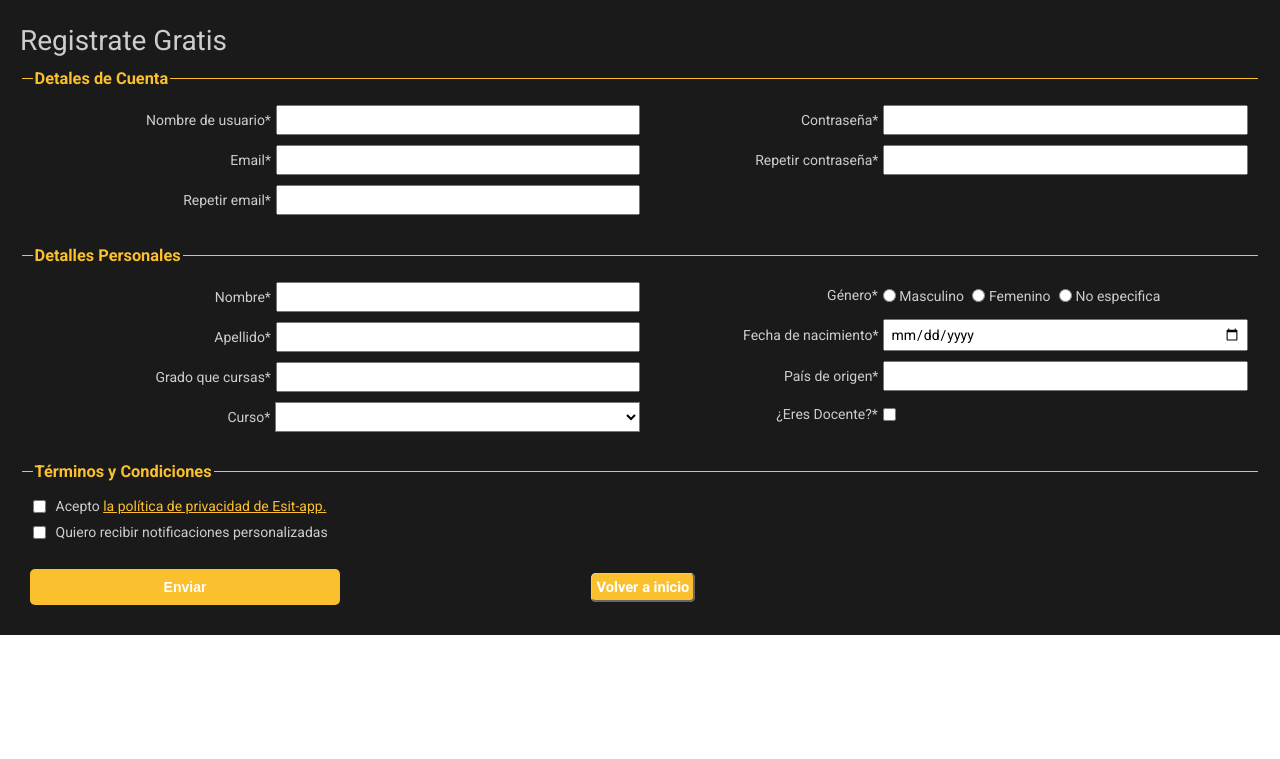
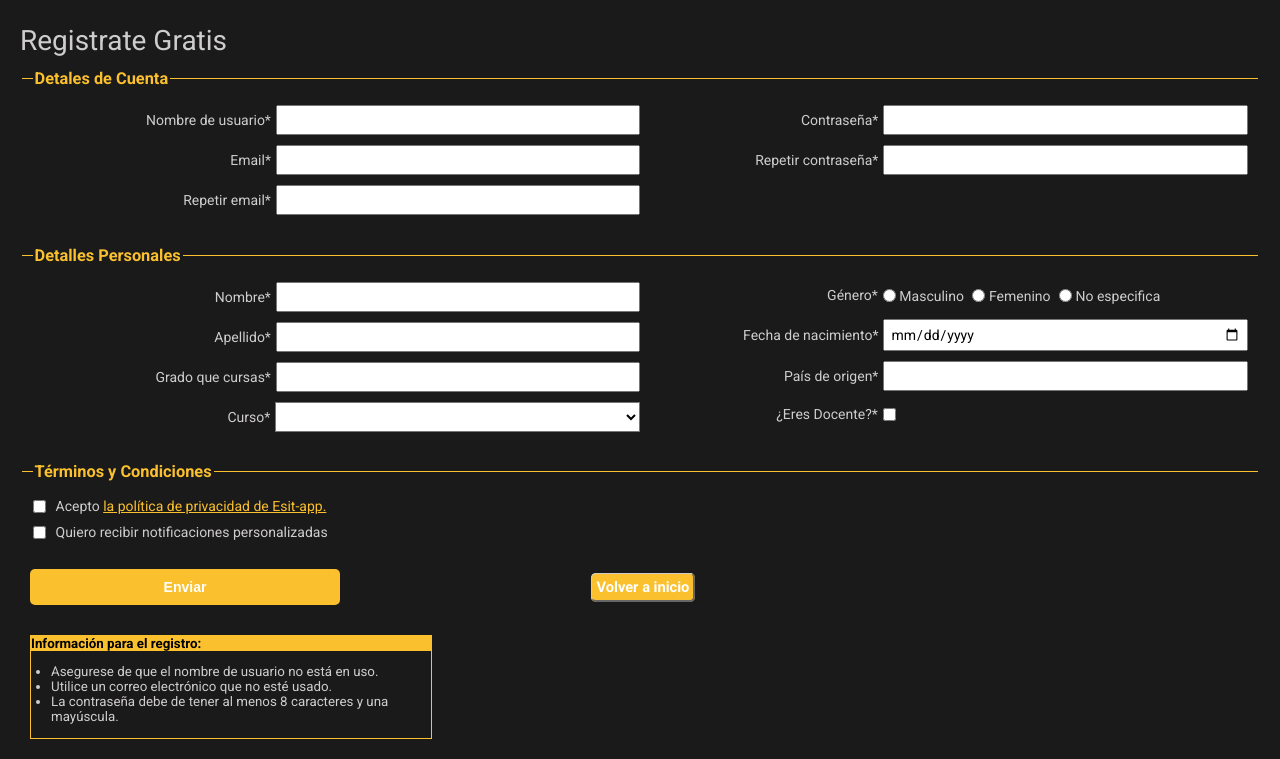
Before and after one commit to JoelULL/Proyecto-UyA-Grupo6, a plain HTML site: page pages/register.html in a window 1280 px wide. Shown: the part 210-969 px from the top of the page. Before the commit the page ends 845 px from the top, so only its background shows below. Drawn offline with Linux system fonts and the light colour scheme.

Commit message:
register html done

```diff
--- a/pages/register.html
+++ b/pages/register.html
@@ -89,5 +89,17 @@
       <a href="index.html" class="enlaceboton">Volver a inicio</a>
     </form>
     </div>
+      <div id=tabla3>
+        <div id=cabtab3>
+        Información para el registro:
+        </div>
+        <div id=cuerpotab3>
+         <ul>
+           <li type="disc">Asegurese de que el nombre de usuario no está en uso.</li>
+           <li type="disc">Utilice un correo electrónico que no esté usado.</li>
+           <li type="disc">La contraseña debe de tener al menos 8 caracteres y una mayúscula.</li>
+         </ul>
+        </div>
+      </div>
   </body>
 </html>
--- a/styles/css/login-style.css
+++ b/styles/css/login-style.css
@@ -29,7 +29,7 @@ html, body {
     }
     h1 {
     text-align:center;
-    fone-size:18;
+    fone-size: 18;
     }
     .formcontainer {
     text-align: center;
--- a/styles/css/register-style.css
+++ b/styles/css/register-style.css
@@ -44,6 +44,7 @@ img.logo {
 
 html, body {
     min-height: 100%;
+    background-color: #1a1a1a;
     }
     body, div, form, input, select, p {
     padding: 0;
@@ -170,3 +171,32 @@ html, body {
       width: calc(60% + 16px);
       }
     }
+
+  #tabla3{
+      border: 1px solid #fbc02d;
+      width: 400px;
+      margin-bottom: 20px;
+      margin-left: 30px;
+   }
+   #cabtab3{
+      background-color: #fbc02d;
+      font-weight: bold;
+      font-size: 10pt;
+      padding: 2 2 2 2px;
+   }
+   #cuerpotab3{
+      font-size: 10pt;
+      padding: 4 4 4 4px;
+      background-color: #1a1a1a;
+   }
+   #cuerpotab3 ul{
+      margin: 0 2 0 20px;
+      padding: 0 0 0 0px;
+      margin-left: 15px;
+   }
+   #cuerpotab3 li{
+      margin: 0 2 0 2px;
+      padding: 0 0 0 0px;
+      color:rgb(207, 204, 204);
+      margin-left: 5px;
+   }
```
Lines whose indentation alone changed are shown as unchanged.
